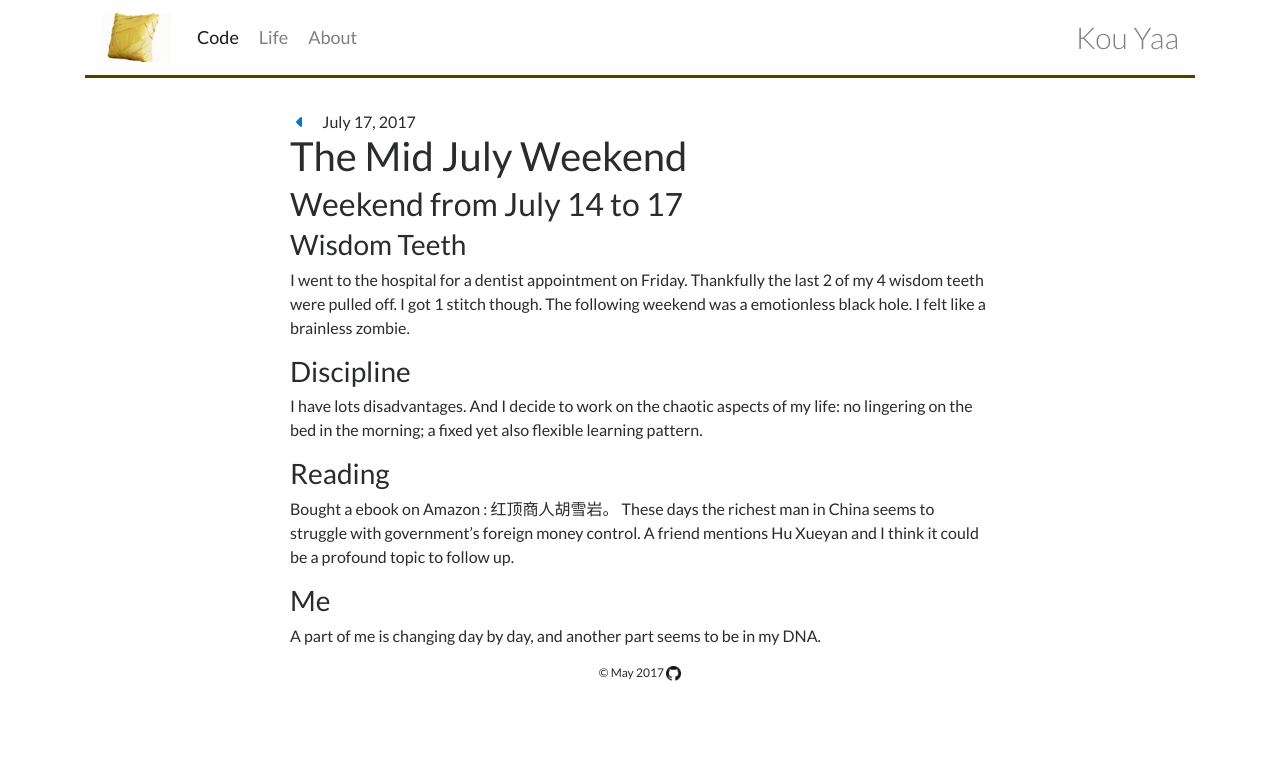
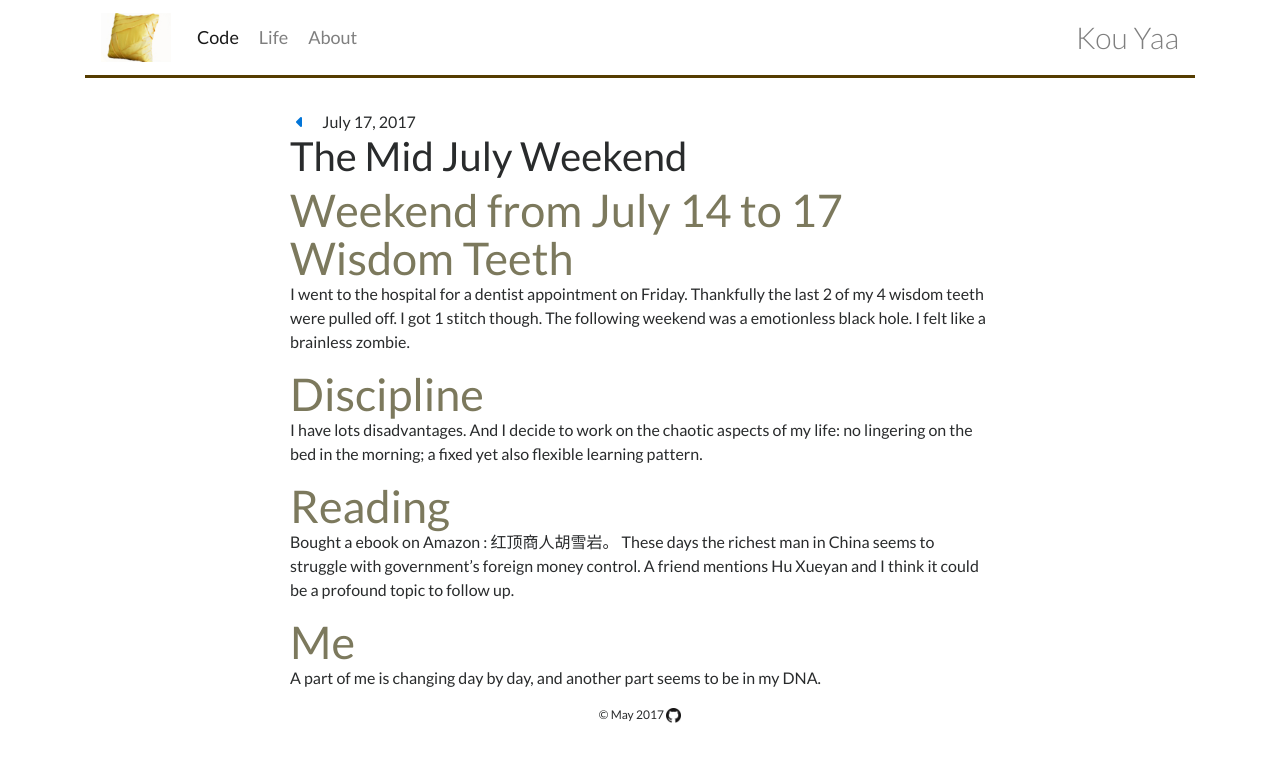
Before and after one commit to yinkouya/yinkouya.github.io, a Jekyll site: the page built from _posts/2017-07-17-The-Mid-July-Weekend.md, in a window 1280 px wide. Shown: the top 762 px of the page. Built offline with Jekyll 4.4.1, drawn with Linux system fonts in a browser that asks for light colours; nearby versions of some CDN libraries; our own code applies the rules of GitHub Pages for plain Markdown files; a script that is not in the unit is left out.

Commit message:
Update style.css

```diff
--- a/assets/style.css
+++ b/assets/style.css
@@ -87,8 +87,8 @@ article {
   margin: 0 auto;
 }
 
-article > h1 { color: #7c795d; font-size: 45px; font-weight: normal; line-height: 48px; margin: 0; }
-article > h2 { color: #7c795d; font-size: 28px; font-weight: 400; line-height: 32px; margin: 0 0 24px; }
+article > h1, h2, h3 { color: #7c795d; font-size: 45px; font-weight: normal; line-height: 48px; margin: 0; }
+article > h4, h5, h6 { color: #7c795d; font-size: 28px; font-weight: 400; line-height: 32px; margin: 0 0 24px; }
 article > p { color: #4c4a37; font-size: 18px; line-height: 32px; margin: 0 0 24px; }
 article > a { color: #ff9900; background: #fff4a3; text-decoration: none; }
 article > a:hover { color: #ffcc66 }
```
